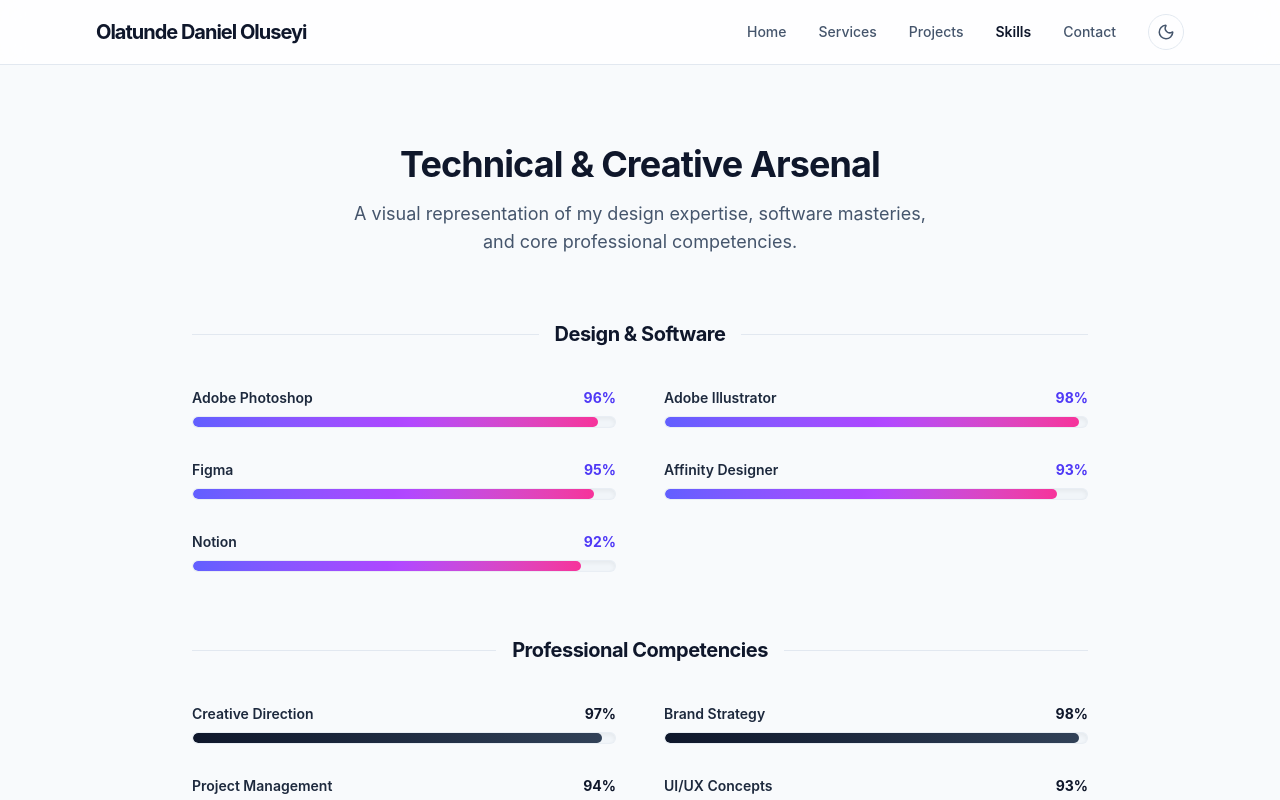
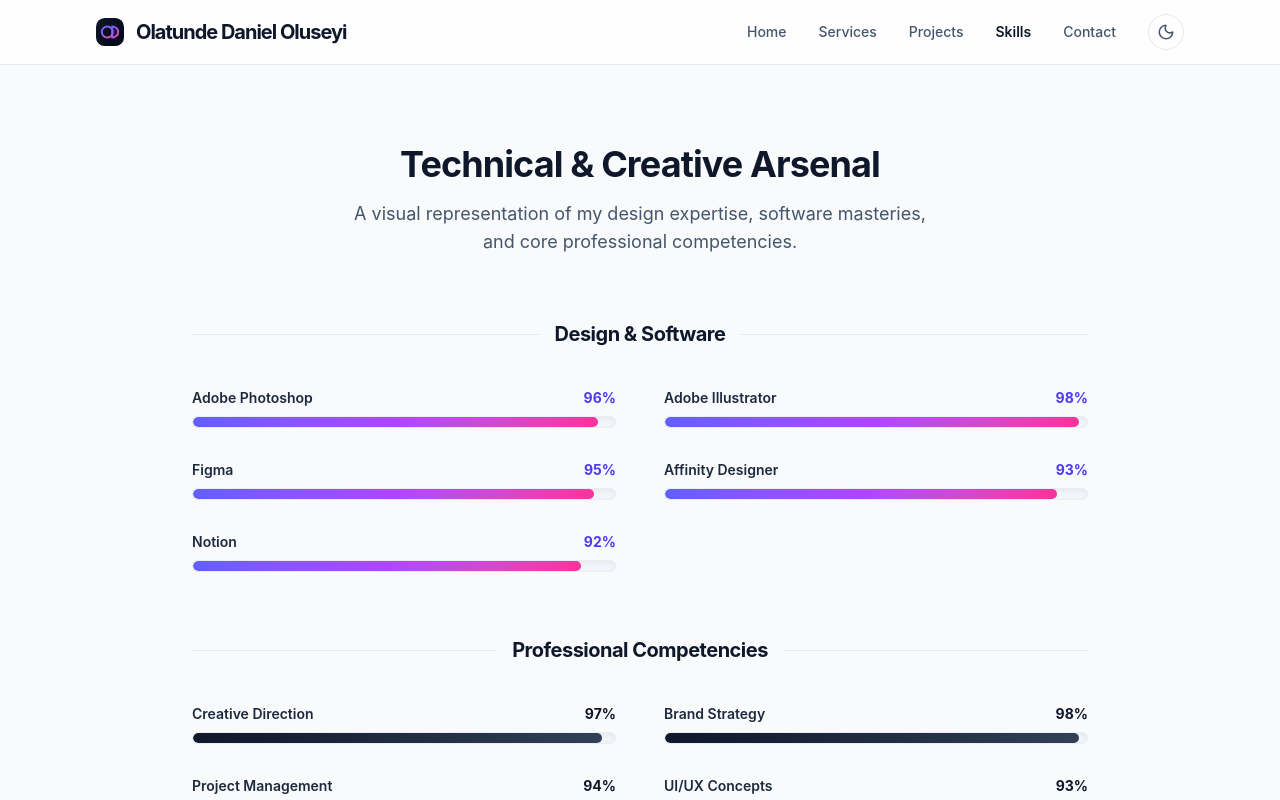
Before and after one commit to Dan-des/MY-PORTFOLIO, a React (Vite) app: page /skills in a window 1280 px wide. Shown: the top 800 px of the page. Built offline with nearby package versions, Linux system fonts and the light colour scheme.

Commit message:
Updated multiple pages

```diff
--- a/src/App.tsx
+++ b/src/App.tsx
@@ -136,8 +136,13 @@ function Navbar({ theme, toggleTheme }: NavbarProps) {
     <nav className="fixed w-full bg-white/80 dark:bg-slate-950/80 backdrop-blur-md z-50 border-b border-slate-200 dark:border-slate-800 transition-colors duration-300">
       <div className="max-w-6xl mx-auto px-4 sm:px-6 lg:px-8">
         <div className="flex justify-between h-16 items-center">
-          <Link to="/" className="text-xl font-bold tracking-tighter text-slate-900 dark:text-white">
-            Olatunde Daniel Oluseyi
+          <Link to="/" className="flex items-center gap-3 text-xl font-bold tracking-tighter text-slate-900 dark:text-white group">
+            <img
+              src="/favicon.svg"
+              alt="Logo"
+              className="w-7 h-7 object-contain transition-transform duration-355 group-hover:rotate-12"
+            />
+            <span>Olatunde Daniel Oluseyi</span>
           </Link>
 
           {/* Desktop Menu */}
```
